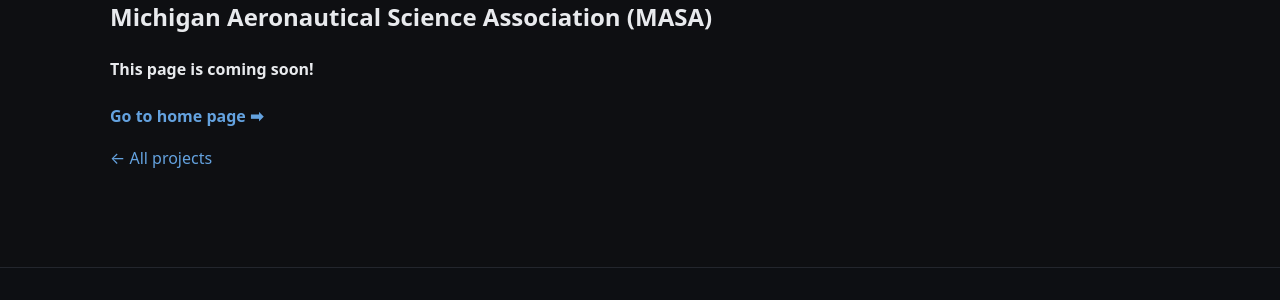
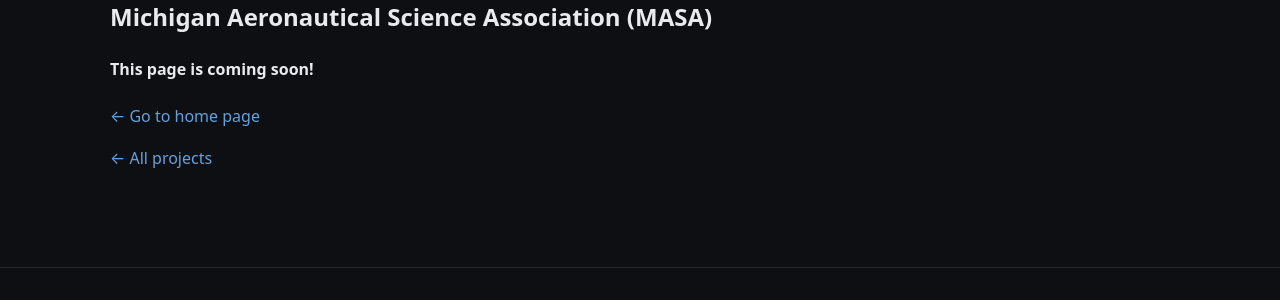
Before and after one commit to ioanassenov/ioanassenov.com, a Jekyll site: the page built from _experiences/masa.md, in a window 1280 px wide and 1234 px high. Shown: the part 609-909 px from the top of the window. Built offline with Jekyll 4.4.1, drawn with Linux system fonts in a browser that asks for light colours.

```diff
--- a/_experiences/masa.md
+++ b/_experiences/masa.md
@@ -10,4 +10,4 @@ layout: project
 # Michigan Aeronautical Science Association (MASA)
 
 #### This page is coming soon!
-[__Go to home page ➡__](/)
+[← Go to home page](/)
```
Also changed, not shown: _experiences/dronamics.md (+1 -1 lines).
